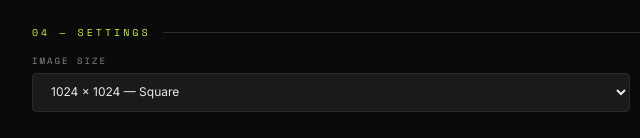
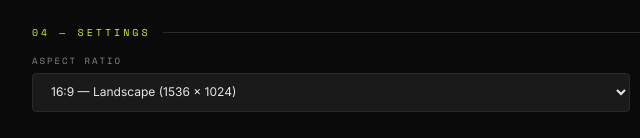
Before and after one commit to marnikoster/-omnisvibe-website, a plain HTML site: page katachi-studio.html in a window 1280 px wide. Shown: the part 662-800 px from the top of the page, 0-640 px from the left. Drawn offline with nearby package versions, Linux system fonts and the light colour scheme.

Commit message:
Update image size dropdown to aspect ratio labels (16:9, 1:1, 9:16), default 16:9

```diff
--- a/katachi-studio.html
+++ b/katachi-studio.html
@@ -165,11 +165,11 @@
     <div class="section-label">04 — SETTINGS</div>
     <div class="opts-grid">
       <div class="input-group">
-        <div class="input-label">IMAGE SIZE</div>
+        <div class="input-label">ASPECT RATIO</div>
         <select id="img-size">
-          <option value="1024x1024">1024 × 1024 — Square</option>
-          <option value="1536x1024">1536 × 1024 — Widescreen</option>
-          <option value="1024x1536">1024 × 1536 — Portrait</option>
+          <option value="1536x1024">16:9 — Landscape (1536 × 1024)</option>
+          <option value="1024x1024">1:1 — Square (1024 × 1024)</option>
+          <option value="1024x1536">9:16 — Portrait (1024 × 1536)</option>
         </select>
       </div>
       <div>
```
